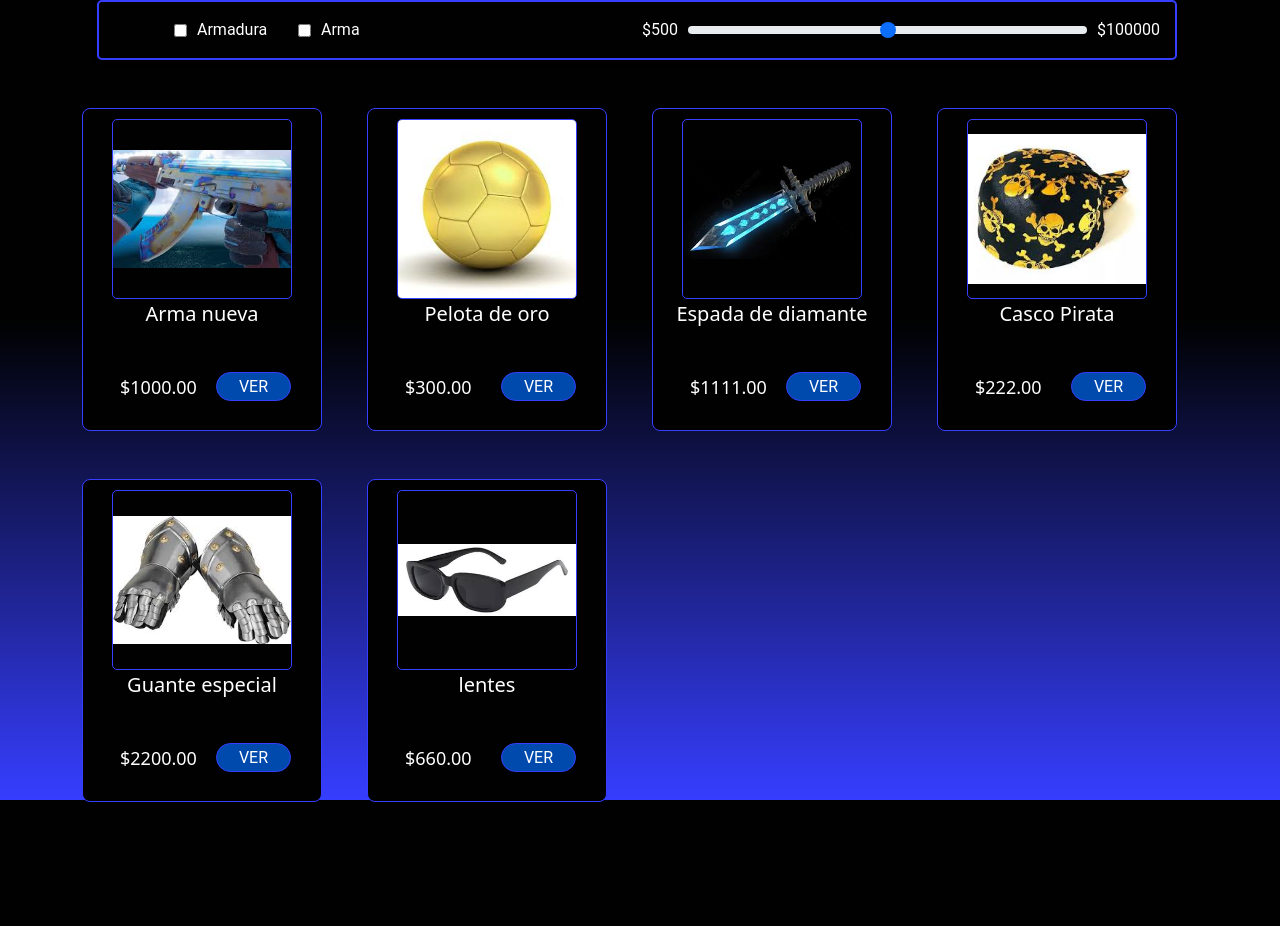
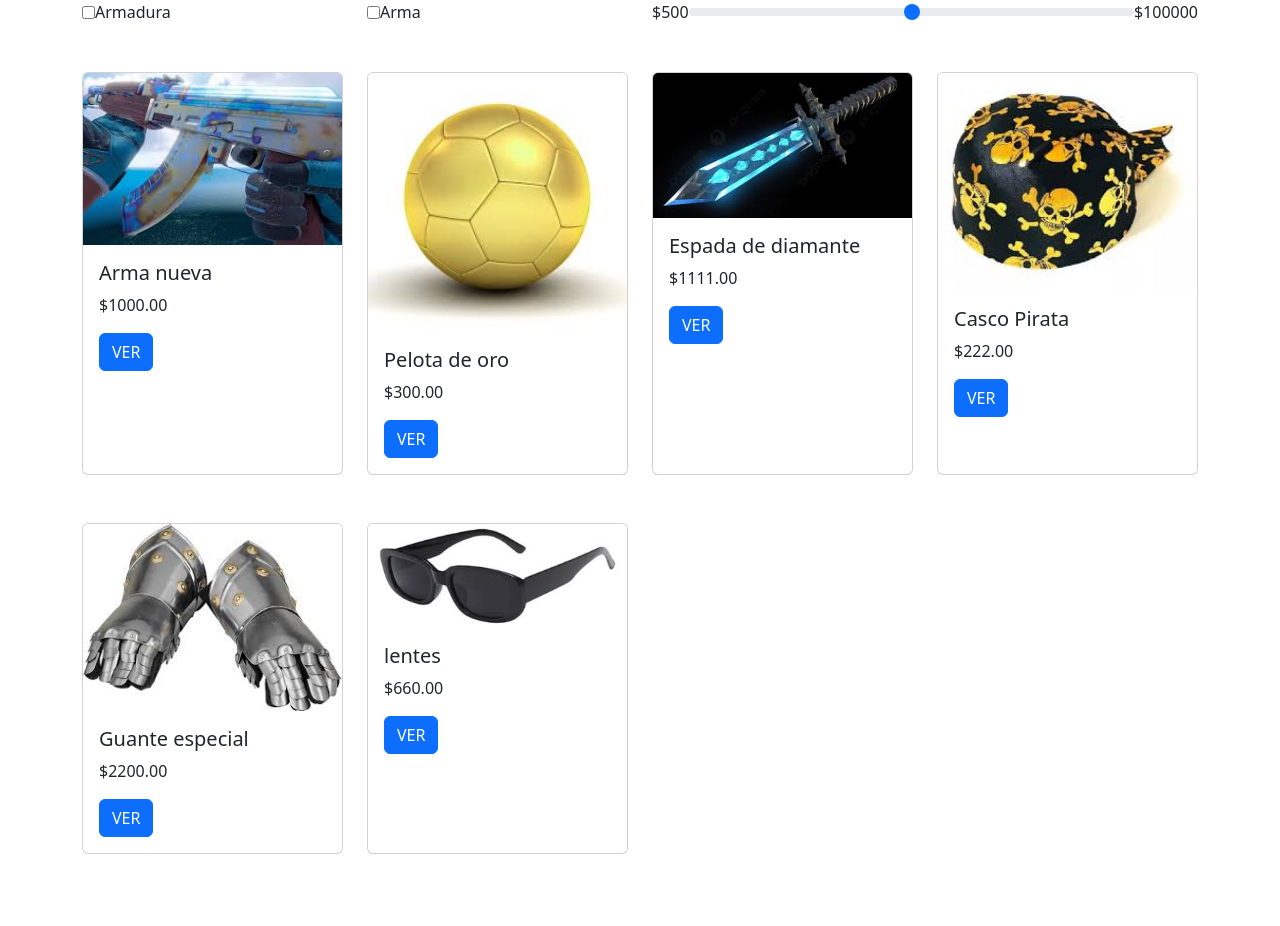
Before and after one commit to renzoarredondo1988/Ecommerce_web, a Django app: page /productos/api/catalogo/ in a window 1280 px wide. Before the commit the page ends 802 px from the top, so only its background shows below. Run offline with Django 5.2, Linux system fonts and the light colour scheme; data comes from the database, SQL or seed files in the repository; both versions use the stored data as it was after the commit.

Commit message:
Commit pampa 1

```diff
--- a/ecommerce/Productos/static/css/style.css
+++ /dev/null
@@ -1,229 +0,0 @@
-body {
-  width: 100vw;
-  height: 100vh;
-  overflow: hidden;
-  margin: 0;
-}
-
-
-body{
-  background: linear-gradient(#000100 40%, #363eff);
-  background-repeat: no-repeat;
-  background-size: cover;
-  background-attachment: fixed;
-
-}
-
-  .card{
-    background-color: #000100;
-    color: white;
-    border: 1px solid #363eff;
-    padding: 10px;
-    text-align: center;
-    border-radius: 8px;
-    overflow: hidden;
-    transition: transform 0.3s;
-    margin-right: 30px;
-    position: relative;
-    width: 240px;
-    height: 320px;
-  }
-  .container.py-5 {
-    width: 100%;
-    height: auto;
-    margin: 0 auto;
-  }
-  .card:hover {
-    transform: scale(1.05); /* Efecto de zoom al pasar el mouse */
-  }
-
-
-
-  .card-img-top {
-    width: 100%;
-    height: auto; /* Mantiene la relación de aspecto de la imagen */
-    max-height: 180px;
-    width: 100%;
-    height: auto;
-  }
-
-  .card-body {
-    padding: 3px;
-    display: flex;
-    flex-direction: column; /* Alinea el contenido verticalmente */
-  }
-
-  .product-name {
-    font-size: 1.2em;
-    margin: 10px 0;
-  }
-
-  .product-price {
-    font-size: 1.1em;
-    margin: 10px 0;
-
-  }
-
-  .btn.btn-primary{
-    background-color: #004AAD; /* Color de fondo del botón */
-    color: white;
-    border: none;
-    padding: 8px;
-    cursor: pointer;
-    border-radius: 15px; /* Bordes redondeados */
-    text-align: center;
-    width: 75px;
-    height:29px;
-    line-height: 29px;
-    margin: 70px  30px;
-    text-decoration: none;
-    font-family: 'Roboto', sans-serif;
-    font-weight: normal;
-    font-size: 1rem;
-    border: 1px solid #363eff;
-    position: absolute;
-    right: 0;
-    display: flex;
-    justify-content: center;
-    align-items: center;
-  }
-
-  .card-img-top{
-    width: 180px;
-    height: 180px;
-    object-fit: contain;
-    margin: 0 auto;
-    border: 1px solid #363eff;
-    border-radius: 5px;
-    display: flex;
-    align-content: center;
-  }
-
-  .card-text{
-    display: flex;
-    margin-left: 1.5rem;
-    margin-top: 40px;
-    font-size: 18px;
-  }
-
-
-/*Fltro*/
-
-.filter-container{
-  display: flex;
-  justify-content: center;
-  align-items: center;
-  background-color: #000100;
-  color: white;
-  width: 1080px;
-  height: 60px;
-  border: 2px solid #363eff;
-  border-radius: 5px;
-  box-shadow: 0 2px 4px rgba(0, 0, 0, 0.1);
-  padding: 10px;
-  margin-left: 15px ;
-  margin-right: auto;
-}
-
-.filter-item {
-  display: flex;
-  align-items: center;
-  gap: 10px;
-  background-color: transparent;
-  color: white;
-  padding: 10px;
-  border-radius: 5px;
-  border: none;
-  cursor: pointer;
-  transition: 0.3s ease;
-  font-family: 'Roboto', sans-serif;
-  font-size: 16px;
-}
-.filter-item {
-  display: flex;
-  align-items: center;
-  gap: 10px;
-  background-color: transparent;
-  color: white;
-  padding: 5px;
-  border-radius: 5px;
-  border: none;
-  cursor: pointer;
-  transition: 0.3s ease;
-  font-family: 'Roboto', sans-serif;
-  font-size: 16px;
-}
-
-.filter-item:nth-child(1) >
-*:first-child {
-  margin-left: 60px;
-}
-
-
-.filter-item:nth-child(2) >
-*:first-child {
-  margin-left: -80px;
-}
-
-.filter-row > :nth-child(3) {
-  width: 40%;
-  margin-right: 80px;
-}
-
-.modal-content {
-  background-color: rgba(0, 0, 0, 0.95);
-  color: white;
-  border: 1px solid #363eff;
-
-  border: 2px solid #363eff;
-  border-radius: 8px;
-  padding: 10px;
-  text-align: center;
-}
-
-.modal-header h5 {
-  color: white;
-  font-size: 1.5rem;
-  font-weight: bold;
-}
-
-.modal-body img {
-  width: 180px;
-  height: 180px;
-  object-fit: contain;
-  margin: 0 auto;
-  border: 1px solid #363eff;
-  border-radius: 5px;
-  display: block;
-}
-
-.modal-body p {
-  font-size: 1.1rem;
-  margin: 10px 0;
-  text-align: left;
-}
-
-
-.modal-footer button {
-  background-color: #004AAD;
-  color: white;
-  border: none;
-  padding: 10px;
-  cursor: pointer;
-  border-radius: 15px;
-  text-align: center;
-  width: 150px;
-  font-family: 'Roboto', sans-serif;
-  font-weight: normal;
-  font-size: 1rem;
-  border: 1px solid #363eff;
-}
-
-.modal-footer {
-  display: flex;
-  justify-content: space-between;
-}
-
-.btn .bi-cart-fill {
-  font-size: 1.1rem;
-}
```
Also changed, not shown: ecommerce/InterfazGeneral/static/InterfazGeneral/css/prueba.css (added, +15 -0 lines), ecommerce/Productos/static/style.css (deleted, +0 -97 lines), ecommerce/Productos/templates/Productos/ver_producto.html (+9 -2 lines), ecommerce/Productos/static/img/producto.jpg (deleted), ecommerce/db.sqlite3, 1 other file.
